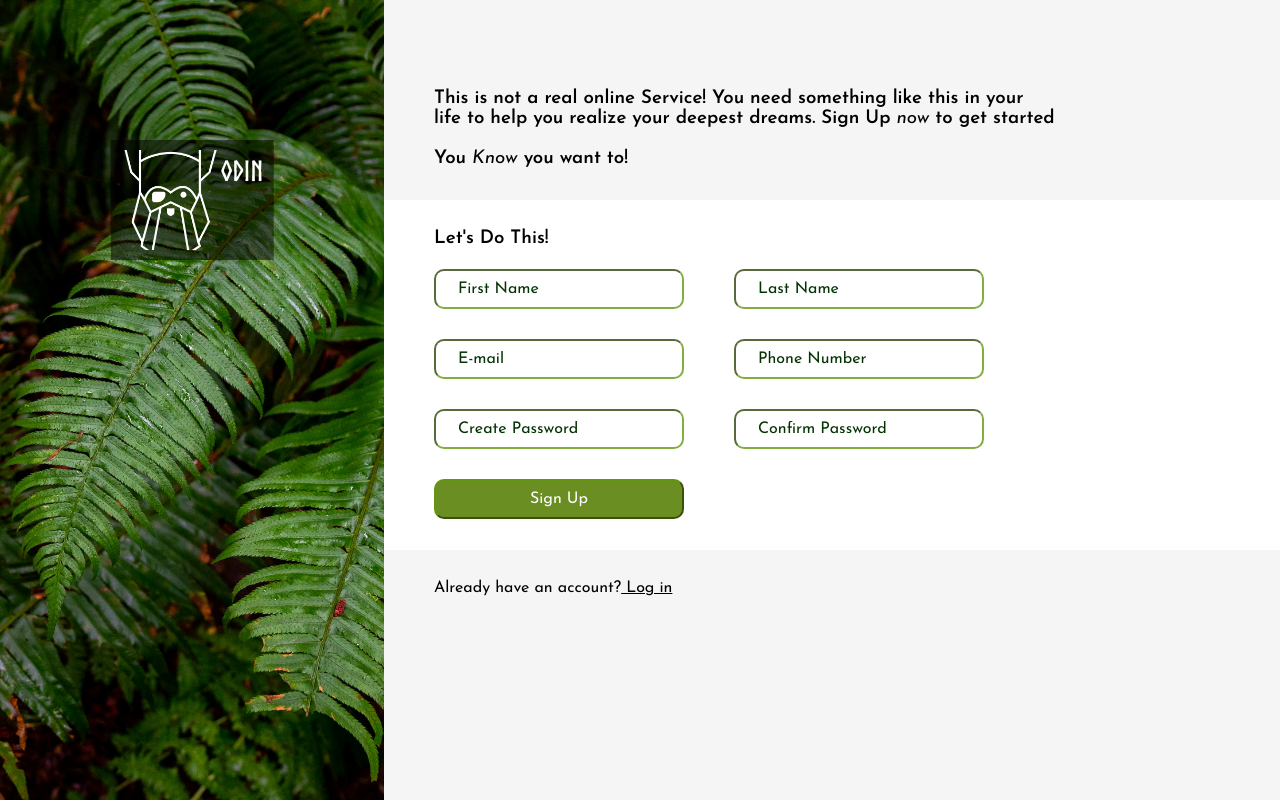
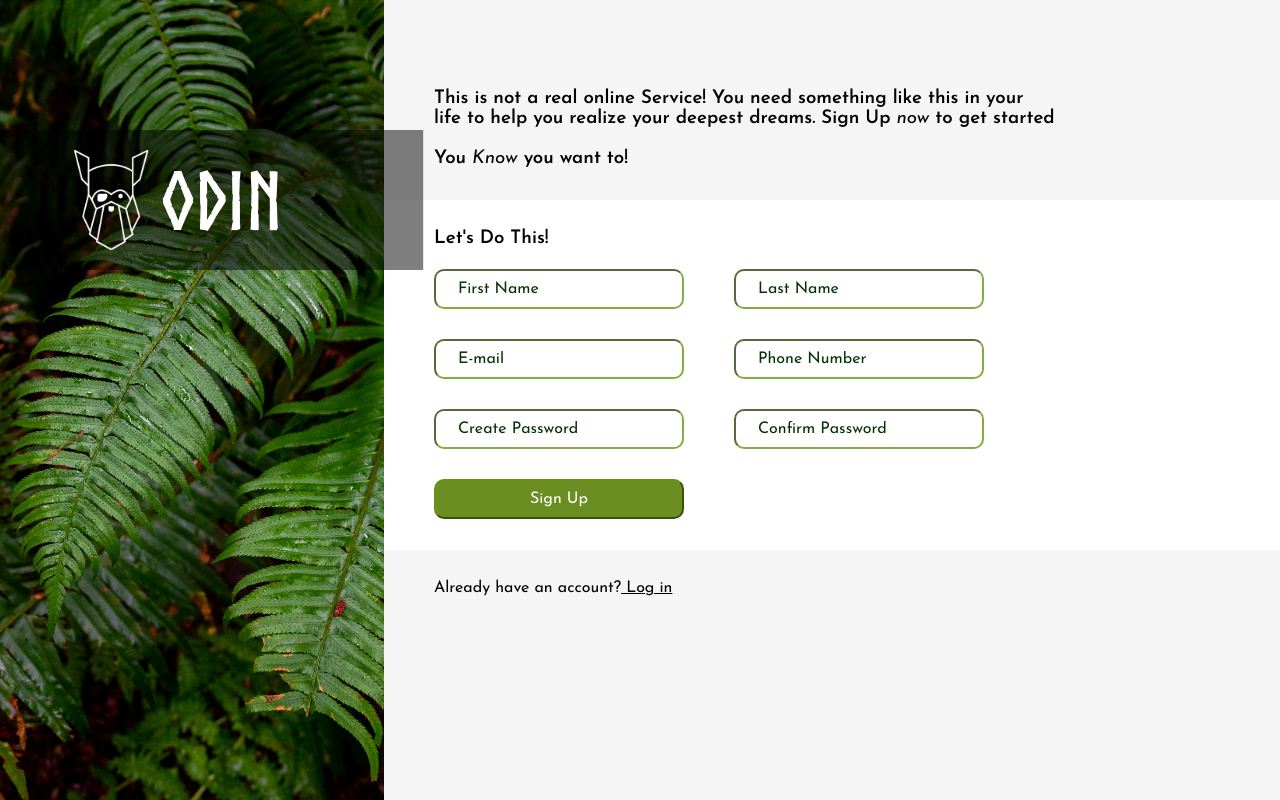
Before and after one commit to Hudsondaniel/Small-Projects, a plain HTML site: page Form-Project/index.html in a window 1280 px wide. Drawn offline with Linux system fonts and the light colour scheme.

Commit message:
Form page complete!

```diff
--- a/Form-Project/style.css
+++ b/Form-Project/style.css
@@ -174,18 +174,20 @@ input::placeholder{
 .logo-div{
     display: flex;
     font-family: 'Norse Bold', sans-serif;
+    align-items: center;
+    justify-content: space-between;
     position: absolute; /* Position the text absolutely within the container */
     top: 25%; /* Center vertically (adjust as needed) */
     left: 15%; /* Center horizontally (adjust as needed) */
     transform: translate(-50%, -50%); /* Center the text precisely */
     background-color: rgba(0, 0, 0, 0.5); /* Semi-transparent background (optional) */
     color: white; /* Text color */
-    padding: 10px; /* Padding for the text content */
-    font-size: 28px; /* Text size */
+    padding: 10px 140px 10px 100px; /* Padding for the text content */
+    font-size: 80px; /* Text size */
 }
 
 .logo-img{
     width: 100px;
     height: 100px;
-    object-fit: cover;
+    object-fit: contain;
 }
```
